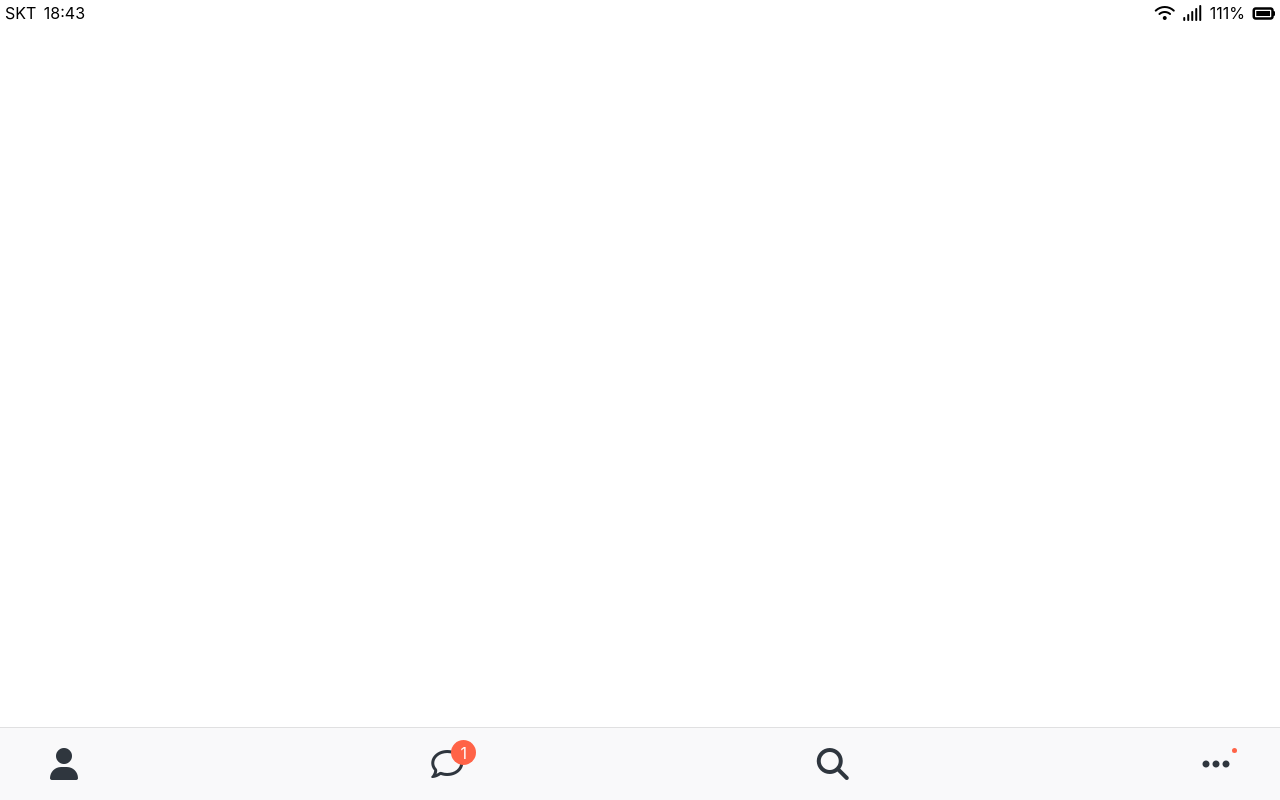
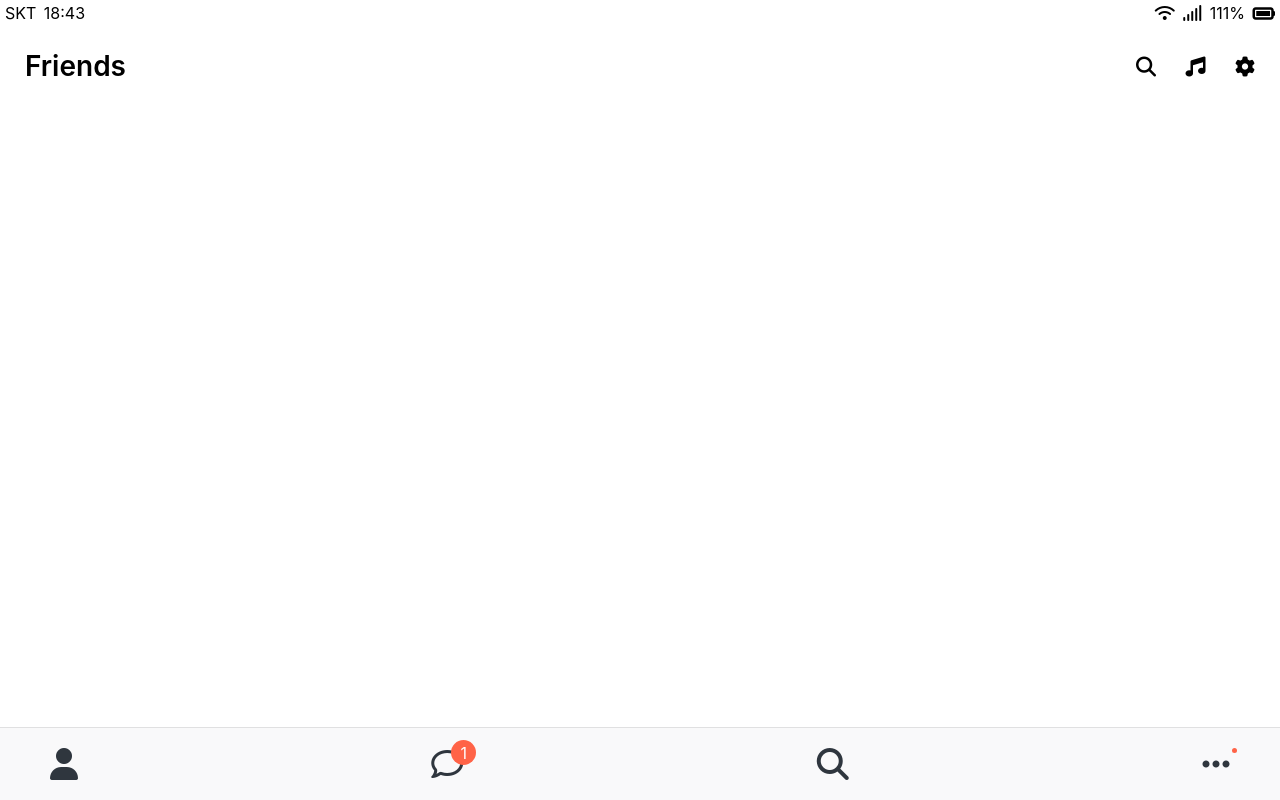
Before and after one commit to leeeryboy/kakaotalk-clone, a plain HTML site: page friends.html in a window 1280 px wide. Drawn offline with Linux system fonts and the light colour scheme.

Commit message:
Added screen-header

```diff
--- /dev/null
+++ b/css/components/screen-header.css
@@ -0,0 +1,15 @@
+.screen-header {
+  display: flex;
+  justify-content: space-between;
+  align-items: center;
+  padding: 25px;
+}
+
+.screen-header__title {
+  font-size: 28px;
+  font-weight: 600;
+}
+
+.screen-header__icons span {
+  margin-left: 25px;
+}
--- a/css/styles.css
+++ b/css/styles.css
@@ -4,6 +4,7 @@
 /* Components */
 @import "components/status-bar.css";
 @import "components/nav-bar.css";
+@import "components/screen-header.css";
 
 /* Screens */
 @import "screens/login.css";
@@ -11,4 +12,5 @@
 body {
   font-family: -apple-system, BlinkMacSystemFont, "Segoe UI", Roboto, Oxygen,
     Ubuntu, Cantarell, "Open Sans", "Helvetica Neue", sans-serif;
+  padding-top: 27px;
 }
--- a/friends.html
+++ b/friends.html
@@ -20,6 +20,15 @@
         <i class="fas fa-battery-full fa-lg"></i>
       </div>
     </div>
+
+    <header class="screen-header">
+      <h1 class="screen-header__title">Friends</h1>
+      <div class="screen-header__icons">
+        <span><i class="fas fa-search fa-lg"></i></span>
+        <span><i class="fas fa-music fa-lg"></i></span>
+        <span><i class="fas fa-cog fa-lg"></i></span>
+      </div>
+    </header>
 
     <nav class="nav">
       <ul class="nav__list">
```
